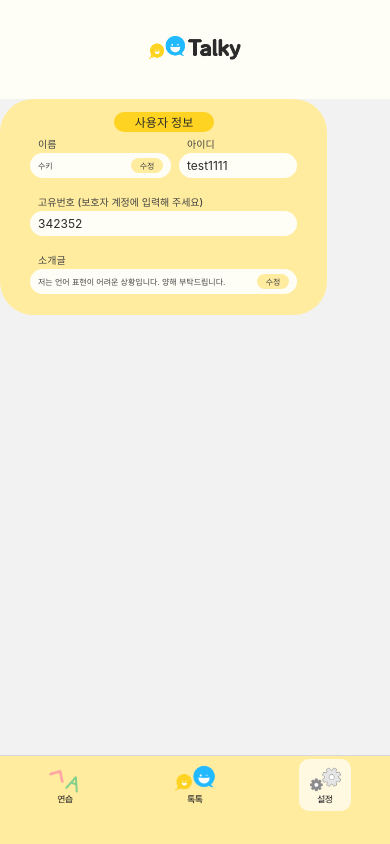
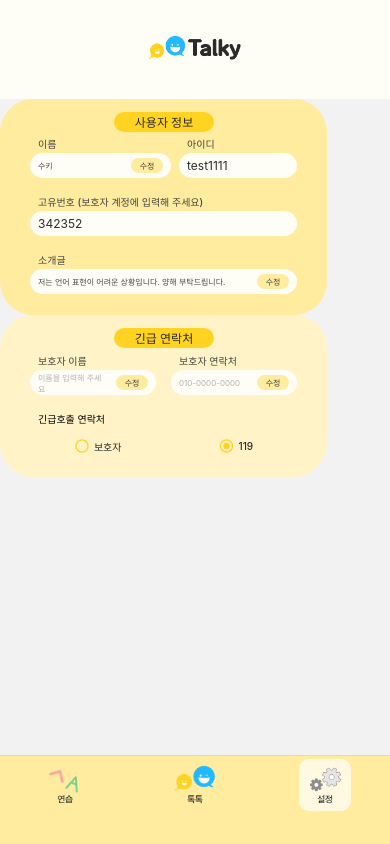
Before and after one commit to HSU-Talky/Talky-Frontend, a React Native app: screen /UserSetting in a window 390 px wide. Built offline with nearby package versions, Linux system fonts and the light colour scheme.

Commit message:
✨ : EmergencyContact 컴포넌트

```diff
--- a/src/screens/userSettingScreen/UserSettingScreen.jsx
+++ b/src/screens/userSettingScreen/UserSettingScreen.jsx
@@ -2,6 +2,7 @@ import { View } from "react-native";
 import React, { useState } from "react";
 import UserInfo from "./components/UserInfo";
 import userData from "../../datas/userDummy.json";
+import EmergencyContact from "./components/EmergencyContact";
 
 const UserSettingScreen = () => {
   const user = userData[0];
@@ -9,12 +10,15 @@ const UserSettingScreen = () => {
 
   return (
     <View>
+      {/* 유저 정보 연결 예정 */}
       <UserInfo
         name={name}
         onChange={setName}
         id={user.id}
         unique={user.unique}
       />
+      {/* 보호자 이름 연결 예정 */}
+      <EmergencyContact />
     </View>
   );
 };
--- /dev/null
+++ b/src/screens/userSettingScreen/components/EmergencyContact.jsx
@@ -0,0 +1,71 @@
+import React, { useState } from "react";
+import SettingBox from "../../../components/setting/SettingBox";
+import { Text, View, StyleSheet } from "react-native";
+import { COLORS } from "../../../styles/color";
+import EditableField from "../../../components/setting/EditableField";
+import RadioButton from "../../../components/RadioButton";
+
+const EmergencyContact = ({ id }) => {
+  const [selectedOption, setSelectedOption] = useState("119");
+
+  return (
+    <SettingBox height={162} title="긴급 연락처" bgColor={COLORS.MAIN_YELLOW1}>
+      {/* 보호자 정보 */}
+      <View style={styles.infoContainer}>
+        <EditableField
+          label="보호자 이름"
+          placeholder="이름을 입력해 주세요"
+          width={126}
+        />
+        <EditableField
+          label="보호자 연락처"
+          placeholder="010-0000-0000"
+          width={126}
+        />
+      </View>
+      <View style={styles.alignRow}>
+        <Text style={styles.text}>긴급호출 연락처</Text>
+      </View>
+      <View style={styles.radioContainer}>
+        <RadioButton
+          label="보호자"
+          selected={selectedOption === "guardian"}
+          onPress={() => setSelectedOption("guardian")}
+        />
+
+        <RadioButton
+          label="119"
+          selected={selectedOption === "119"}
+          onPress={() => setSelectedOption("119")}
+        />
+      </View>
+    </SettingBox>
+  );
+};
+
+const styles = StyleSheet.create({
+  infoContainer: {
+    flexDirection: "row",
+    gap: 15,
+    marginBottom: 16,
+  },
+  radioContainer: {
+    flexDirection: "row",
+    gap: 97,
+  },
+  alignRow: {
+    alignSelf: "flex-start",
+    marginLeft: 8,
+    marginBottom: 12,
+  },
+  text: {
+    fontSize: 10,
+    fontWeight: "500",
+  },
+  item: {
+    marginTop: 8,
+    marginBottom: 8,
+  },
+});
+
+export default EmergencyContact;
```
